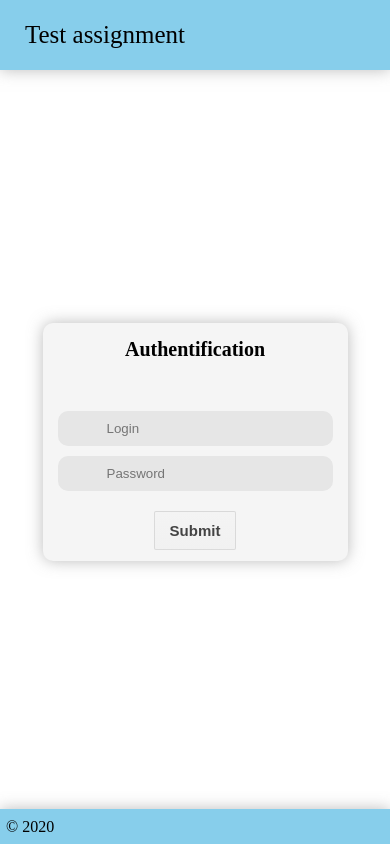
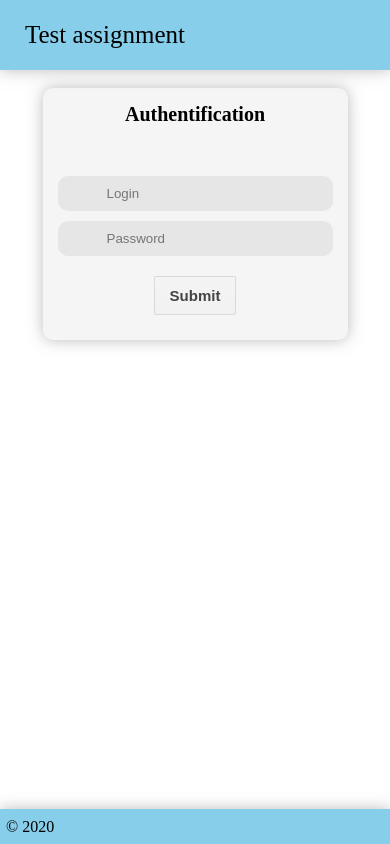
Before and after one commit to soldor37/authAsign, a Vue app: page /auth in a window 390 px wide. Built offline with nearby package versions, Linux system fonts and the light colour scheme.

Commit message:
Explorer responsive fix

```diff
--- a/src/App.vue
+++ b/src/App.vue
@@ -90,7 +90,7 @@ header {
 .view-content {
   padding-top: 10%;
   padding-bottom: 10%;
-  flex: 1;
+  /* flex: 1; */
   display: flex;
   flex-flow: row wrap;
   justify-content: center;
--- a/src/components/AuthPage.vue
+++ b/src/components/AuthPage.vue
@@ -134,8 +134,8 @@ export default {
 .window__submit {
   margin-top: 20px;
   margin-bottom: 10px;
-  width: 175px;
-  height: 25px;
+  /* width: 175px;
+  height: 25px; */
   display: flex;
   flex-wrap: wrap;
   justify-content: center;
--- a/src/components/Users.vue
+++ b/src/components/Users.vue
@@ -228,6 +228,7 @@ export default {
   margin-right: 20px;
 }
 .users{
+  min-width: 803px;
   padding: 10px;
   box-shadow: 0 0 15px rgba(122, 122, 122, 0.5);
 }
@@ -288,6 +289,9 @@ td {
   transition: all 0.218s ease 0s;
 }
 @media only screen and (max-width: 760px) {
+  .users{
+    min-width: 305px;
+  }
   .usersTable__toolbar__sortBtn{
     display: block;
   }
```
